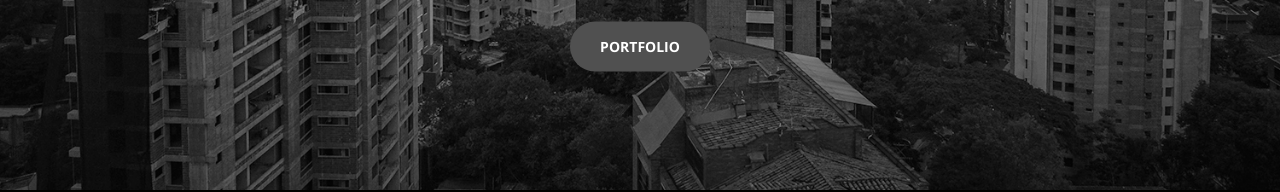
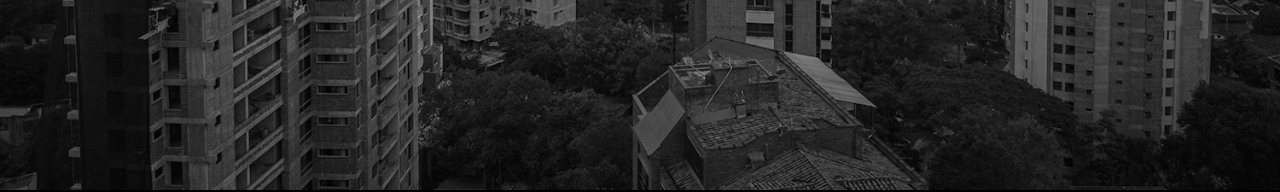
Before and after one commit to bnunruh/bnunruh.github.io, a website: page index.html in a window 1280 px wide. Shown: the part 610-802 px from the top of the page. Drawn offline with nearby package versions, Linux system fonts and the light colour scheme.

Commit message:
Update index.html

```diff
--- a/index.html
+++ b/index.html
@@ -87,7 +87,6 @@
                 <h1>Unruh Design</h1>
                 <hr>
                 <p>Creative Graphic Design by Brian Unruh</p>
-                <a href="#portfolio" class="btn btn-primary btn-xl page-scroll">Portfolio</a>
             </div>
         </div>
     </header>
```
